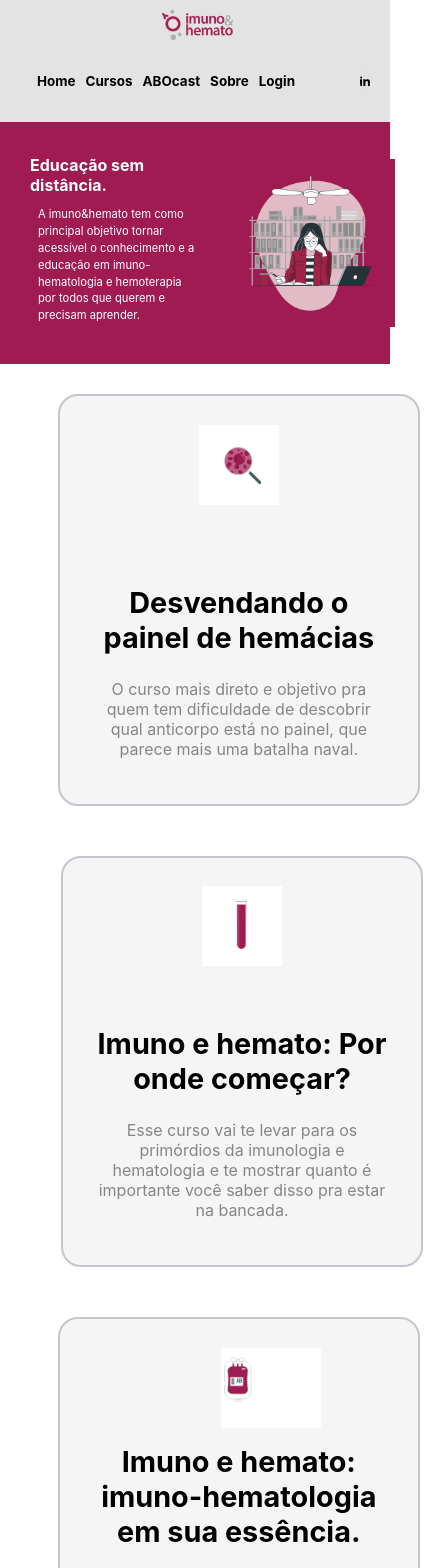
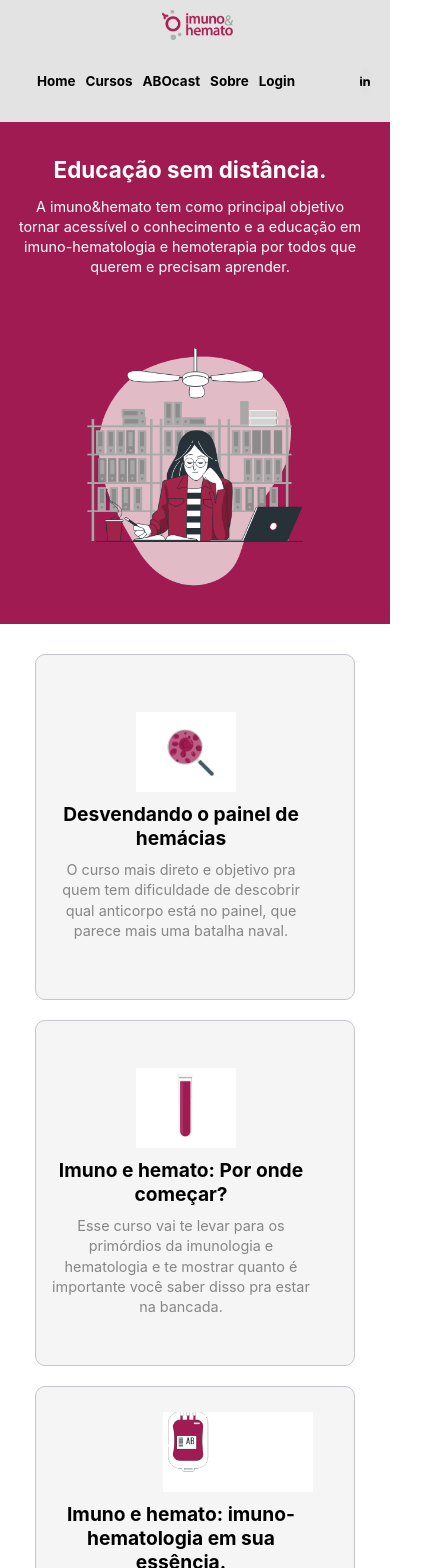
Before and after one commit to Bielhsn/imuno_hemato, a React (Create React App) app: page /cursos in a window 390 px wide. Shown: the top 1568 px of the page, 446 px wide, since content can reach past the window. Built offline with nearby package versions, Linux system fonts and the light colour scheme.

Commit message:
Cursos finalizados

```diff
--- a/src/pages/css/Cursos.css
+++ b/src/pages/css/Cursos.css
@@ -543,157 +543,75 @@ body {
 
   @media (max-width: 768px) and (min-width: 481px) {
     .cursos-section_banner {
-      flex-direction: column;
-      align-items: center;
+      display: flex;
+      flex-direction: column; /* Empilha os itens em telas menores */
+      align-items: center; /* Centraliza os itens horizontalmente */
+      justify-content: center; /* Centraliza os itens verticalmente */
+      background-color: #a01b51;
       padding: 20px;
+      gap: 20px; /* Espaço entre o texto e a imagem */
     }
 
     .cursos-texto {
-      max-width: 100%;
-      text-align: center;
-      margin: 0;
-    }
-
-    .cursos-destaques {
-      display: grid;
-      grid-template-columns: 1fr;
-      gap: 20px;
-    }
-
-    .card-hemacias,
-    .card-primeira,
-    .card-segunda {
-      width: 100%;
-    }
-  }
-  /* #endregion Responsivo 768px até 481px */
-
-  /* #region Responsivo 480px */
-  @media screen and (max-width: 480px) {
-    .cursos-section_banner {
-      display: flex;
-      align-items: center;
-      justify-content: space-between;
-      background-color: #a01b51;
-      padding: 20px;
-  }
-
-  .cursos-texto {
-      max-width: 50%;
+      flex: none; /* Remove o comportamento flex */
+      max-width: 90%; /* Texto ocupa até 90% da largura disponível */
+      text-align: center; /* Centraliza o texto em telas menores */
+      margin: 0 auto; /* Centraliza o container de texto */
+      padding: 10px;
     }
 
     .cursos-texto h2 {
       color: #fff;
-      font-size: 1em;
-      margin-bottom: 1px;
-      margin-left: 10px;
+      font-size: 1.5rem; /* Tamanho reduzido do título */
+      margin-bottom: 15px;
+      margin-left: -10px;
     }
 
     .cursos-texto p {
-      font-size: 0.7rem;
-      line-height: 1.5;
-      margin-bottom: 20px;
-      margin-left: 18px;
+      font-size: 1rem; /* Tamanho ajustado do texto */
+      line-height: 1.5; /* Melhora o espaçamento entre linhas */
       color: #fff;
-  }
-
-  /* Estilos para o botão */
-  .cta-cursos {
-    position: relative;
-    margin: auto;
-    padding: 12px 18px;
-    transition: all 0.2s ease;
-    border: none;
-    background: none;
-    cursor: pointer;
-    margin-left: 150px;
-  }
-
-  .cta-cursos:before {
-    content: "";
-    position: absolute;
-    top: 0;
-    left: 0;
-    display: block;
-    border-radius: 50px;
-    background: #000;
-    width: 56px;
-    height: 45px;
-    transition: all 0.3s ease;
-  }
-
-  .cta-cursos span {
-    position: relative;
-    font-family: "Ubuntu", sans-serif;
-    font-size: 18px;
-    font-weight: 700;
-    letter-spacing: 0.05em;
-    color: #fff;
-  }
-
-  .cta-cursos svg {
-    position: relative;
-    top: 0;
-    margin-left: 10px;
-    fill: none;
-    stroke-linecap: round;
-    stroke-linejoin: round;
-    stroke: #fff;
-    stroke-width: 2;
-    transform: translateX(-5px);
-    transition: all 0.3s ease;
-  }
-
-  .cta-cursos:hover:before {
-    width: 100%;
-    background: #000;
-  }
-
-  .cta-cursos:hover svg {
-    transform: translateX(0);
-  }
-
-  .cta-cursos:active {
-    transform: scale(0.95);
+      margin-left: -10px;
     }
 
     .cursos-imagem_banner img {
-      display: flex;
-      align-items: center;
-      justify-content: flex-start;
-      height: 20vh;
-      width: 20vh;
-      background-size: auto 100%;
-      background-position: right;
-      background-repeat: no-repeat;
-      position: relative;
-      margin-right: -25px;
-      border: none;
-      border-radius: 0;
+      flex: none;
+      max-width: 80%; /* Limita a largura da imagem */
+      height: auto; /* Mantém a proporção da imagem */
+      margin: 0 auto; /* Centraliza a imagem */
     }
 
     /* Seção dos cursos */
+    .cursos-destaques {
+      display: flex;
+      align-items: center;
+      justify-content: center; /* Ajustado de space-between para center */
+      flex-wrap: wrap; /* Adicionado para permitir quebra de linha */
+      padding: 20px;
+      border-radius: 10px;
+      margin: 20px 0;
+    }
 
-  .cursos-destaques {
-    text-align: center;
-    display: grid;
-    grid-template-columns: repeat(auto-fit, minmax(250px, 1fr));
-    gap: 50px;
-    padding: 10px;
+    /* #region Estilos para a seção do curso de hemácias */
+    .img{
+      width: 100px;
+      height: 80px;
+      object-fit: cover; /* Garante que a imagem não distorça */
+      margin-bottom: 1rem; /* Dá um espaço entre a imagem e o título */
+      margin-right: 5%;
     }
-  /* #region Estilos para a seção do curso de hemácias */
-
     .card-hemacias {
-      width: 300px;
-      height: 350px; /* Aumentei um pouco a altura para acomodar tudo */
+      width: 90%; /* Ajustado para responsividade */
+      max-width: 400px;
+      height: 300px;
       border-radius: 20px;
       background: #f5f5f5;
       position: relative;
-      padding: 1.8rem;
+      padding: 1rem;
       border: 2px solid #c3c6ce;
       transition: 0.5s ease-out;
       overflow: visible;
-      margin-left: 3rem;
+      margin: 10px auto; /* Centralizado e com espaçamento */
     }
 
     .card-details-hemacias {
@@ -703,68 +621,21 @@ body {
       align-items: center; /* Centraliza o conteúdo */
       color: black;
       height: 100%;
-      width: 300px;
     }
 
-    .img {
-      width: 80px;
-      height: 80px;
-      object-fit: cover; /* Garante que a imagem não distorça */
-      margin-bottom: 1rem; /* Dá um espaço entre a imagem e o título */
+    .text-title-hemacias{
+      font-size: 1.8rem;
+      margin-right: 2%;
     }
-
-    .text-container-hemacias {
-      display: flex;
-      flex-direction: column; /* Garante que o título fique acima do texto */
-      justify-content: center;
-      text-align: center; /* Centraliza o título e o texto */
+    .text-body-hemacias{
+      font-size: 1rem;
+      margin-right: 4%;
     }
-
-    .text-title-hemacias {
-      font-size: 1.8em;
-      font-weight: bold;
-      margin: 0; /* Remove qualquer margem extra ao redor do título */
-      margin-bottom: .5rem; /* Adiciona um pequeno espaçamento entre o título e o texto */
-    }
-
-    .text-body-hemacias {
-      color: rgb(134, 134, 134);
-    }
-
-    .card-button {
-      transform: translate(-50%, 125%);
-      width: 60%;
-      border-radius: 1rem;
-      border: none;
-      background-color: #a01b51;
-      color: #fff;
-      font-size: 1rem;
-      padding: .5rem 1rem;
-      position: absolute;
-      left: 50%;
-      bottom: 0;
-      opacity: 0;
-      transition: 0.3s ease-out;
-      cursor: pointer;
-    }
-
-    .card-hemacias:hover {
-      border-color: #a01b51;
-      box-shadow: 0 4px 18px 0 rgba(0, 0, 0, 0.25);
-    }
-
-    .card-hemacias:hover .card-button {
-      transform: translate(-50%, 50%);
-      opacity: 1;
-    }
-
-
-  /* #endregion Estilos para a seção do curso de hemácias */
-
-  /* #region Estilos para a seção do curso de primeira temporada */
+    /* Ajuste para margem no segundo card */
     .card-primeira {
-      width: 300px;
-      height: 350px;
+      width: 90%; /* Ajustado para responsividade */
+      max-width: 380px;
+      height: 300px;
       border-radius: 20px;
       background: #f5f5f5;
       position: relative;
@@ -772,53 +643,24 @@ body {
       border: 2px solid #c3c6ce;
       transition: 0.5s ease-out;
       overflow: visible;
-      margin-right: 10rem;
-      margin-left: 3.2rem;
+      margin: 10px auto; /* Centralizado */
     }
 
-    .card-details-primeira {
-      display: flex;
-      flex-direction: column; /* Alinha os itens de forma vertical */
-      justify-content: space-between; /* Distribui o espaço entre imagem, título e texto */
-      align-items: center; /* Centraliza o conteúdo */
-      color: black;
-      height: 100%;
-      width: 300px;
+    .text-title-primeira{
+      font-size: 1.8rem;
+      margin-right: 1%;
     }
 
-    .text-container-primeira {
-      display: flex;
-      flex-direction: column; /* Garante que o título fique acima do texto */
-      justify-content: center;
-      text-align: center; /* Centraliza o título e o texto */
+    .text-body-primeira{
+      font-size: 1rem;
+      margin-right: 2%;
     }
 
-    .text-title-primeira {
-      font-size: 1.8em;
-      font-weight: bold;
-      margin: 0; /* Remove qualquer margem extra ao redor do título */
-      margin-bottom: .5rem; /* Adiciona um pequeno espaçamento entre o título e o texto */
-    }
-
-    .text-body-primeira {
-      color: rgb(134, 134, 134);
-    }
-
-    .card-primeira:hover {
-      border-color: #a01b51;
-      box-shadow: 0 4px 18px 0 rgba(0, 0, 0, 0.25);
-    }
-
-    .card-primeira:hover .card-button{
-      transform: translate(-50%, 50%);
-      opacity: 1;
-    }
-  /* #endregion Estilos para a seção do curso de primeira temporada */
-
-  /* #region Estilos para a seção do curso de segunda temporada */
+    /* Ajuste para o terceiro card */
     .card-segunda {
-      width: 300px;
-      height: 350px;
+      width: 90%; /* Ajustado para responsividade */
+      max-width: 380px;
+      height: 400px; /* Ajuste proporcional */
       border-radius: 20px;
       background: #f5f5f5;
       position: relative;
@@ -826,67 +668,161 @@ body {
       border: 2px solid #c3c6ce;
       transition: 0.5s ease-out;
       overflow: visible;
-      margin-left: 3rem;
+      margin: 10px auto; /* Centralizado */
     }
 
-    .card-details-segunda {
-      display: flex;
-      flex-direction: column;
-      justify-content: space-between;
-      align-items: center;
-      color: black;
-      height: 100%;
-      width: 300px;
+    .text-title-segunda{
+      font-size: 1.8rem;
+      margin-right: 10%;
     }
 
-    .text-container-segunda {
-      display: flex;
-      flex-direction: column;
-      justify-content: center;
-      text-align: center;
+    .text-body-segunda{
+      font-size: 1rem;
+      margin-right: 12%;
     }
 
-    .text-title-segunda {
-      font-size: 1.8em;
-      font-weight: bold;
-      margin: 0;
-      margin-bottom: .5rem;
-    }
-
-    .text-body-segunda {
-      color: rgb(134, 134, 134);
-    }
-
-    .card-segunda:hover {
-      border-color: #a01b51;
-      box-shadow: 0 4px 18px 0 rgba(0, 0, 0, 0.25);
-    }
-
-    .card-segunda:hover .card-button{
-      transform: translate(-50%, 50%);
-      opacity: 1;
-    }
+    /* Imagem do terceiro card */
     .img-segunda {
-      width: 100px;
+      width: 120px;
       height: 80px;
       object-fit: cover; /* Garante que a imagem não distorça */
       margin-bottom: 1rem; /* Dá um espaço entre a imagem e o título */
-      margin-left: 4rem;
+      margin-right: 5%;
     }
 
-  /* #endregion Estilos para a seção do curso de segunda temporada */
+    /* Correção para evitar rolagem horizontal */
+    body {
+      overflow-x: hidden;
+    }
+  }
+  /* #endregion Responsivo 768px até 481px */
 
-  .img-rh {
-      width: 180px;
+  /* #region Responsivo 480px */
+  @media screen and (max-width: 480px) and (min-width: 320px) {
+    .cursos-section_banner {
+      display: flex;
+      flex-direction: column; /* Empilha os itens verticalmente */
+      align-items: center; /* Centraliza os itens horizontalmente */
+      justify-content: center; /* Centraliza os itens verticalmente */
+      background-color: #a01b51;
+      padding: 10px; /* Reduz o padding para telas menores */
+      gap: 15px; /* Espaço entre o texto e a imagem */
+    }
+
+    .cursos-texto {
+      flex: none; /* Remove o comportamento flex */
+      max-width: 90%; /* Garante que o texto ocupe até 90% da largura disponível */
+      text-align: center; /* Centraliza o texto */
+      margin: 0 auto; /* Centraliza o container de texto */
+      padding: 5px;
+    }
+
+    .cursos-texto h2 {
+      color: #fff;
+      font-size: 1.4rem; /* Ajusta o tamanho do título */
+      margin-bottom: 10px;
+      margin-left: -10px;
+    }
+
+    .cursos-texto p {
+      font-size: 0.9rem; /* Reduz o tamanho do texto */
+      line-height: 1.4; /* Melhora o espaçamento entre linhas */
+      color: #fff;
+      margin-left: -10px;
+    }
+
+    .cursos-imagem_banner img {
+      flex: none;
+      max-width: 80%; /* Limita a largura da imagem */
+      height: auto; /* Mantém a proporção da imagem */
+      margin: 0 auto; /* Centraliza a imagem */
+    }
+
+    /* Cards de cursos */
+    .cursos-destaques {
+      display: flex;
+      flex-direction: column; /* Empilha os cards */
+      align-items: center;
+      justify-content: center;
+      gap: 20px; /* Espaço entre os cards */
+      padding: 10px;
+    }
+
+    .card-hemacias,
+    .card-primeira,
+    .card-segunda {
+      width: 95%; /* Ocupa quase toda a largura disponível */
+      max-width: 320px; /* Limita a largura máxima */
+      height: 41vh; /* Ajusta a altura dinamicamente */
+      border-radius: 10px;
+      background: #f5f5f5;
+      position: relative;
+      padding: 10px;
+      border: 1px solid #c3c6ce;
+      transition: 0.5s ease-out;
+      margin: 0 auto; /* Centraliza os cards */
+      box-sizing: border-box; /* Garante que padding e border estejam dentro da largura */
+    }
+
+    .card-details-hemacias,
+    .card-details-primeira,
+    .card-details-segunda {
+      display: flex;
+      flex-direction: column; /* Alinha os itens verticalmente */
+      justify-content: center;
+      align-items: center;
+      text-align: center; /* Centraliza o conteúdo dentro do card */
+      color: black;
+    }
+
+    .text-title-hemacias,
+    .text-title-primeira,
+    .text-title-segunda {
+      font-size: 1.2rem; /* Reduzido para telas menores */
+      margin-bottom: 10px;
+      margin-right: 130px;
+    }
+
+    .text-body-hemacias,
+    .text-body-primeira,
+    .text-body-segunda {
+      font-size: 0.9rem; /* Ajusta o tamanho do texto */
+      line-height: 1.4;
+      margin: 0 auto; /* Remove qualquer margem negativa */
+      text-align: center; /* Garante centralização */
+      margin-right: 130px;
+
+    }
+
+    .img{
+      width: 100px; /* Ajustado para telas menores */
       height: 80px;
       object-fit: cover; /* Garante que a imagem não distorça */
-      margin-right: 20px;
-      margin-top: 2rem;
+      margin-bottom: 10px; /* Espaço entre a imagem e o texto */
+      margin-right: 120px;
     }
 
-    #card-dominando{
-      height: 30rem;
+    .img-rh{
+      width: 200px; /* Ajustado para telas menores */
+      height: 100px;
+      object-fit: cover; /* Garante que a imagem não distorça */
+      margin-bottom: 10px; /* Espaço entre a imagem e o texto */
+      margin-right: 140px;
+    }
+    .img-segunda {
+      width: 150px; /* Ajustado para telas menores */
+      height: 80px;
+      object-fit: cover; /* Garante que a imagem não distorça */
+      margin-bottom: 10px; /* Espaço entre a imagem e o texto */
+      margin-right: 80px;
 
     }
+
+    /* Correção para evitar rolagem horizontal */
+    body {
+      overflow-x: hidden;
     }
+  }
+
+
   /* #endregion Responsivo 480px */
```
Lines whose indentation alone changed are shown as unchanged.
